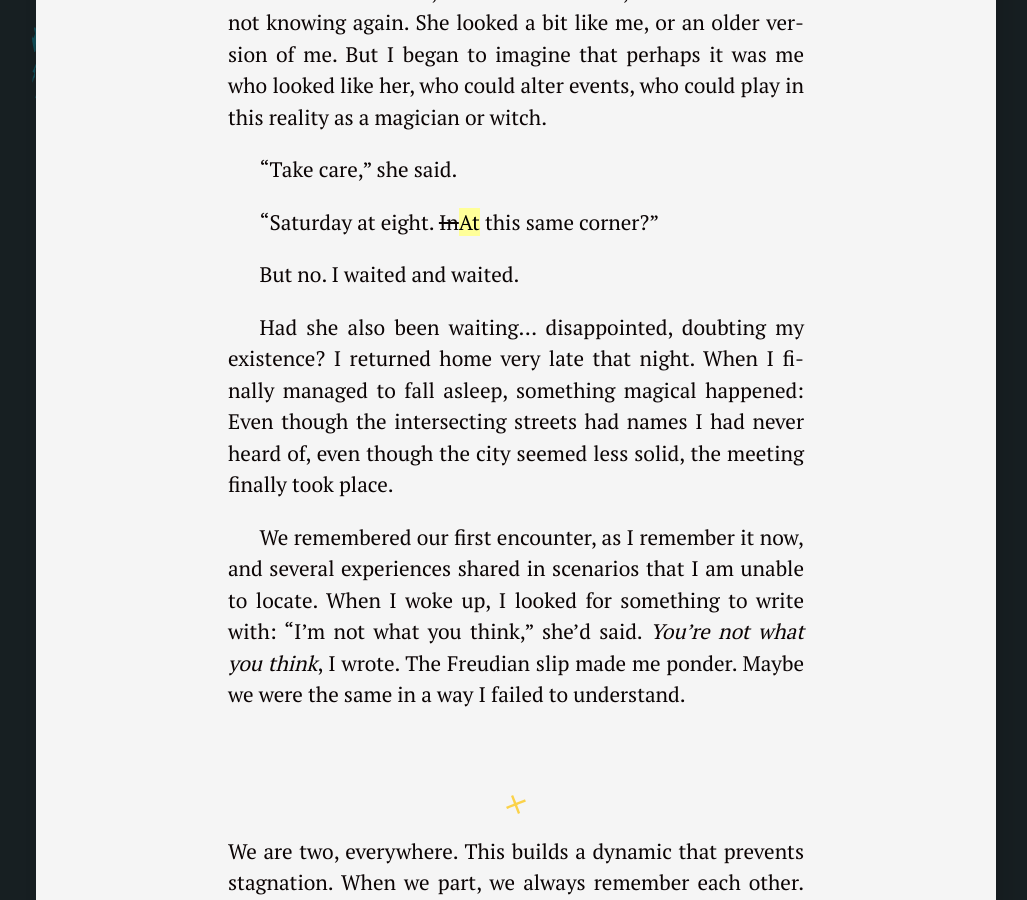
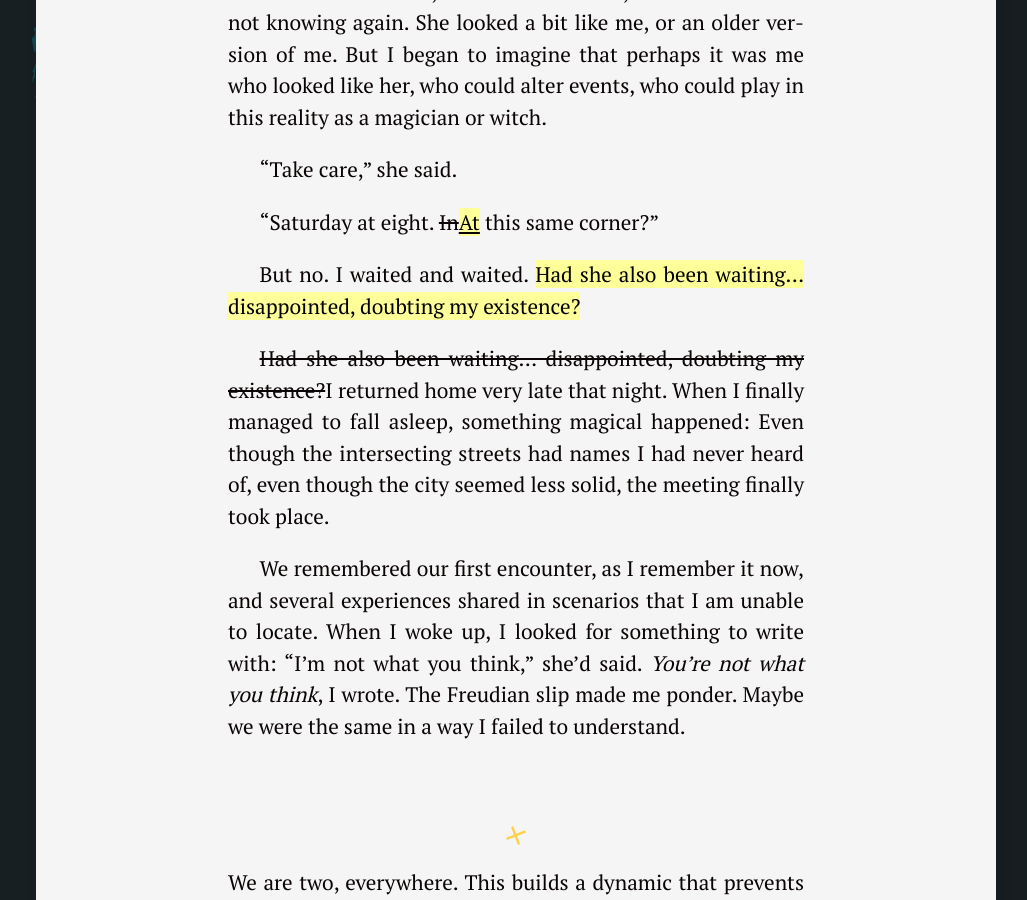
Before and after one commit to silvialohrmann/editorial, a Jekyll site: the page built from _posts/2022-11-18-we-are-houses.md, in a window 1280 px wide and 900 px high, scrolled down 382 px. Shown: the whole window, without its empty margins (124-1151 px from the left). Built offline with Jekyll 4.4.1, drawn with Linux system fonts in a browser that asks for light colours.

Commit message:
Update 2022-11-18-we-are-houses.md

```diff
--- a/_posts/2022-11-18-we-are-houses.md
+++ b/_posts/2022-11-18-we-are-houses.md
@@ -8,11 +8,11 @@ At first I was amused, but then I felt fear, fear of never ever not knowing agai
 
 “Take care,” she said.
 
-“Saturday at eight. <del cite="https://forum.wordreference.com/threads/in-at-on-the-corner.348930/" datetime="2022-11-19">In</del><ins>At</ins> this same corner?”
+“Saturday at eight. <del title="edited on 2022-11-19">In</del>[<ins>At</ins>](https://forum.wordreference.com/threads/in-at-on-the-corner.348930/) this same corner?”
 
-But no. I waited and waited.
+But no. I waited and waited. <ins>Had she also been waiting… disappointed, doubting my existence?</ins>
 
-Had she also been waiting… disappointed, doubting my existence? I returned home very late that night. When I finally managed to fall asleep, something magical happened: Even though the intersecting streets had names I had never heard of, even though the city seemed less solid, the meeting finally took place.
+<del title="edited on 2022-11-19">Had she also been waiting… disappointed, doubting my existence?</del>I returned home very late that night. When I finally managed to fall asleep, something magical happened: Even though the intersecting streets had names I had never heard of, even though the city seemed less solid, the meeting finally took place.
 
 We remembered our first encounter, as I remember it now, and several experiences shared in scenarios that I am unable to locate. When I woke up, I looked for something to write with: “I’m not what you think,” she’d said. *You’re not what you think*, I wrote. The Freudian slip made me ponder. Maybe we were the same in a way I failed to understand.
 <hr>
```
